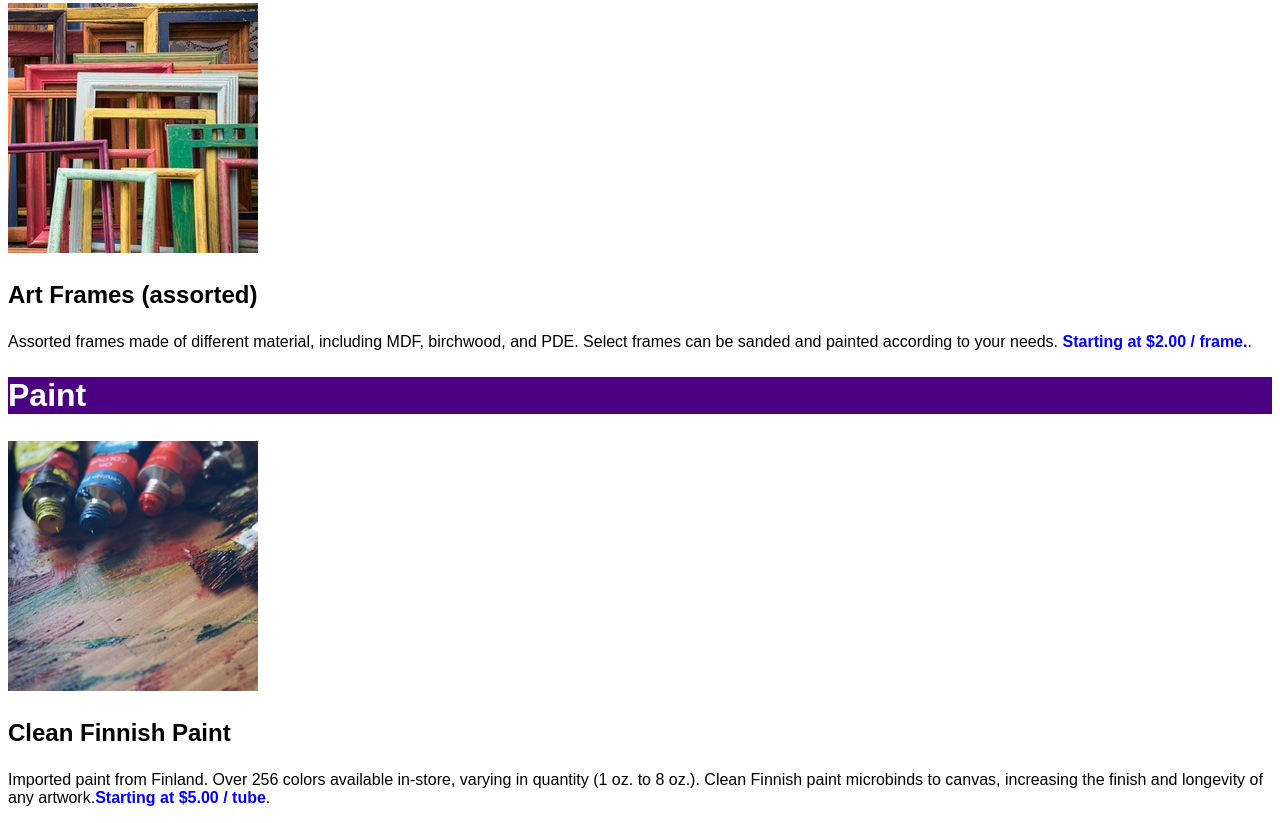
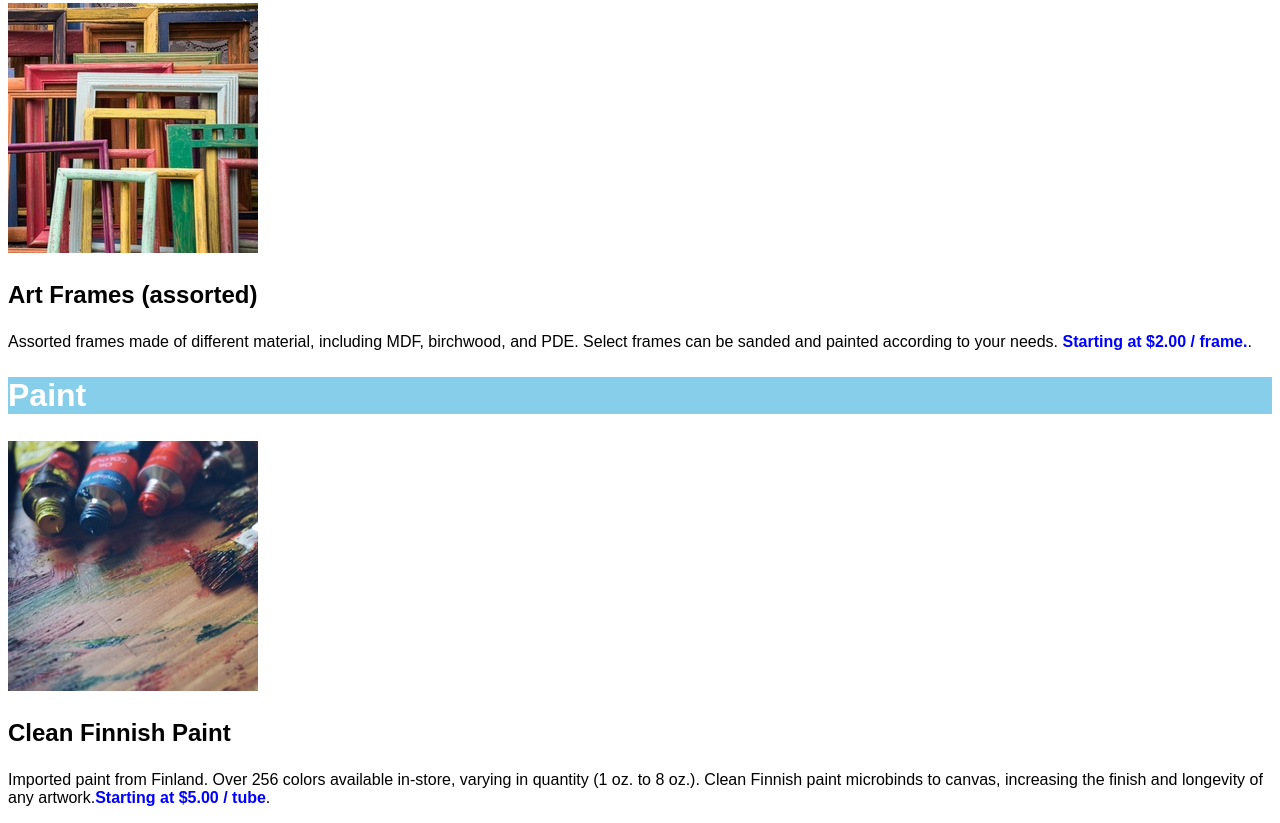
Before and after one commit to gareth2j/dasmotos-arts, a plain HTML site: page index.html in a window 1280 px wide. Shown: the part 748-1571 px from the top of the page. Drawn offline with Linux system fonts and the light colour scheme.

Commit message:
CREATE: Initialised git

```diff
--- a/resources/css/index.css
+++ b/resources/css/index.css
@@ -37,7 +37,7 @@ p {
 }
 
 #paint{
-  background-color: indigo;
+  background-color: skyblue;
 }
 
 .bluetext{
```
